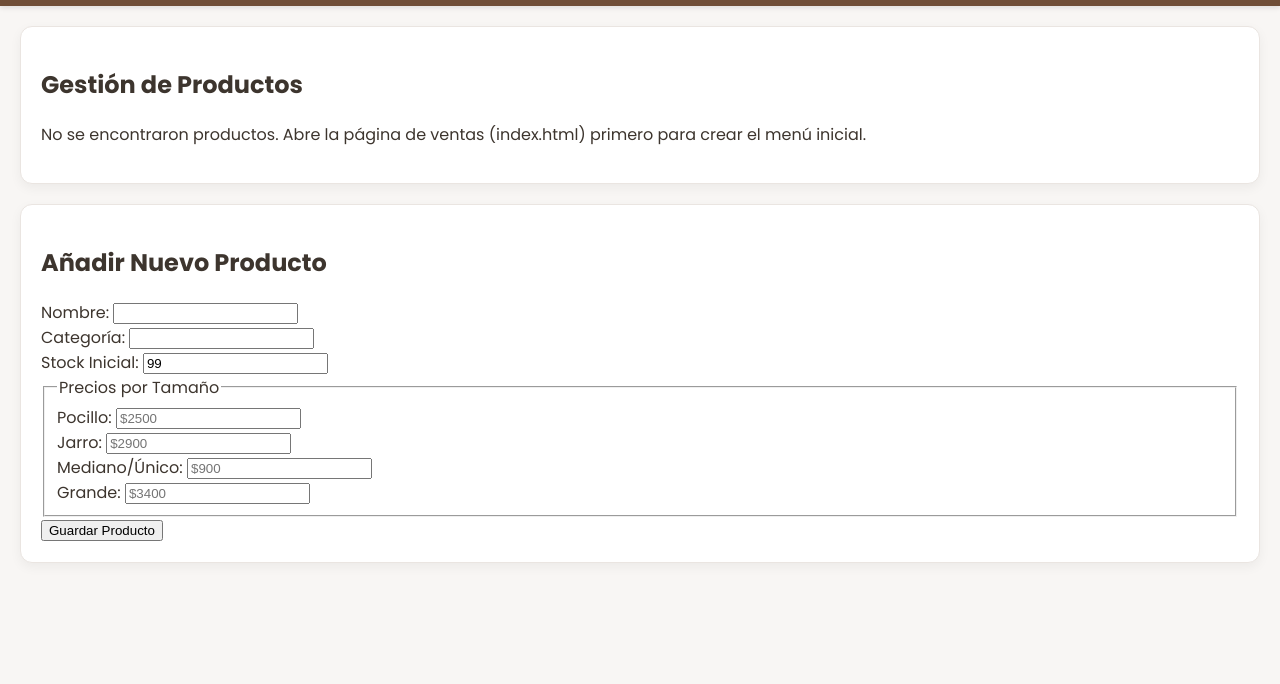
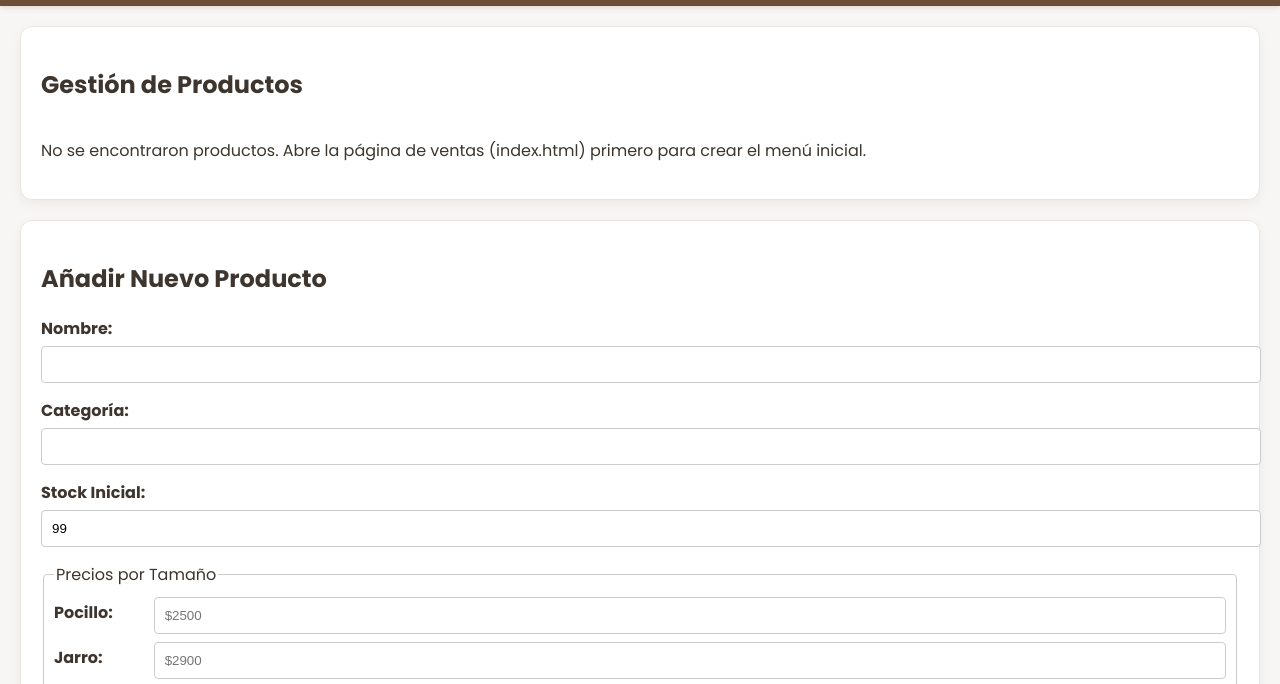
Before and after one commit to santiagogiuggia/ziba, a plain HTML site: page admin.html in a window 1280 px wide. Shown: the part 109-793 px from the top of the page. Drawn offline with Linux system fonts and the light colour scheme.

Commit message:
Update admin.html

```diff
--- a/admin.html
+++ b/admin.html
@@ -9,6 +9,8 @@
     <link href="https://fonts.googleapis.com/css2?family=Poppins:wght@400;500;600;700&display=swap" rel="stylesheet">
 
     <link rel="stylesheet" href="style.css">
+
+    <link rel="stylesheet" href="styleadmin.css">
 </head>
 <body>
     <header>
```
